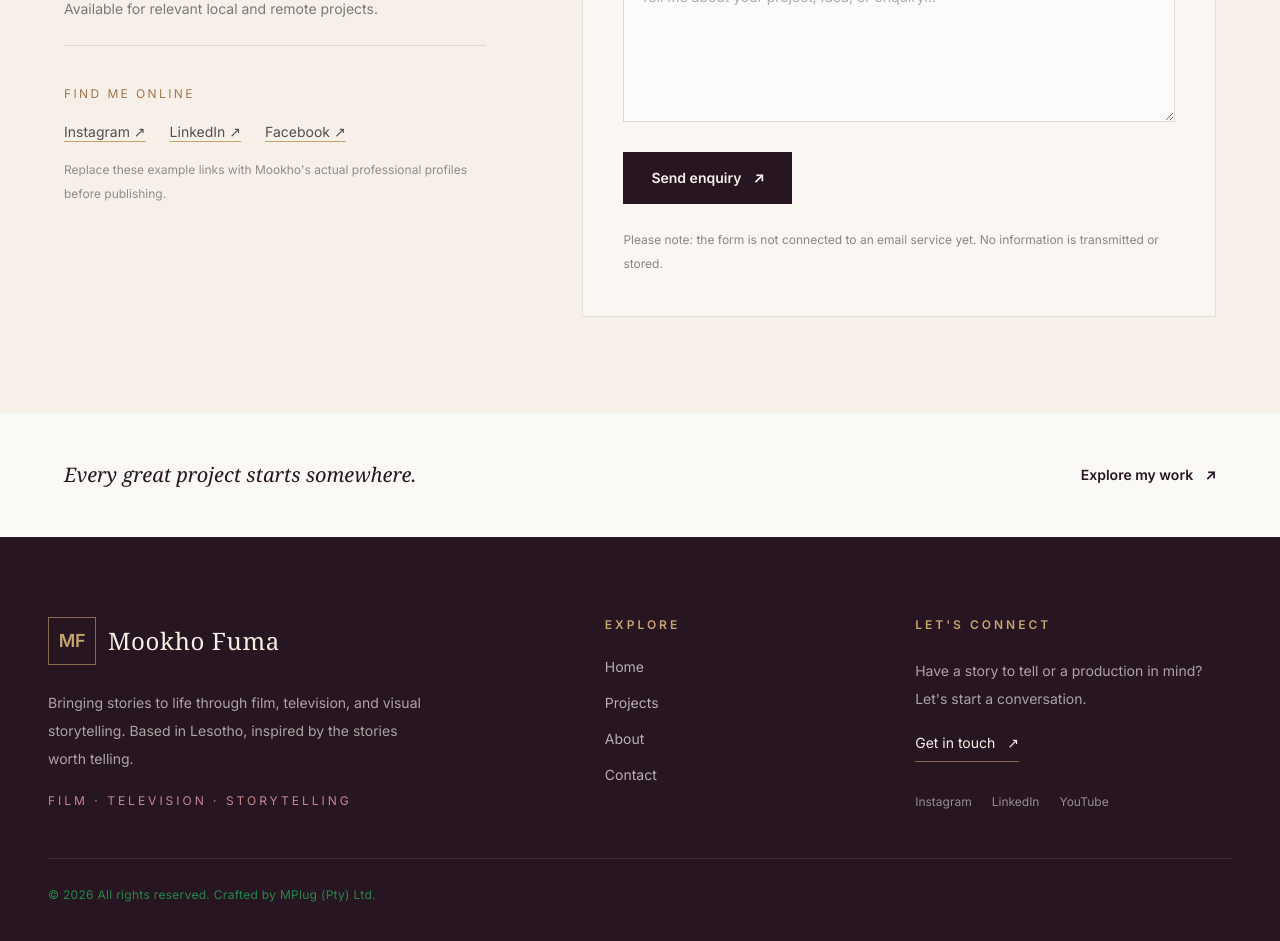
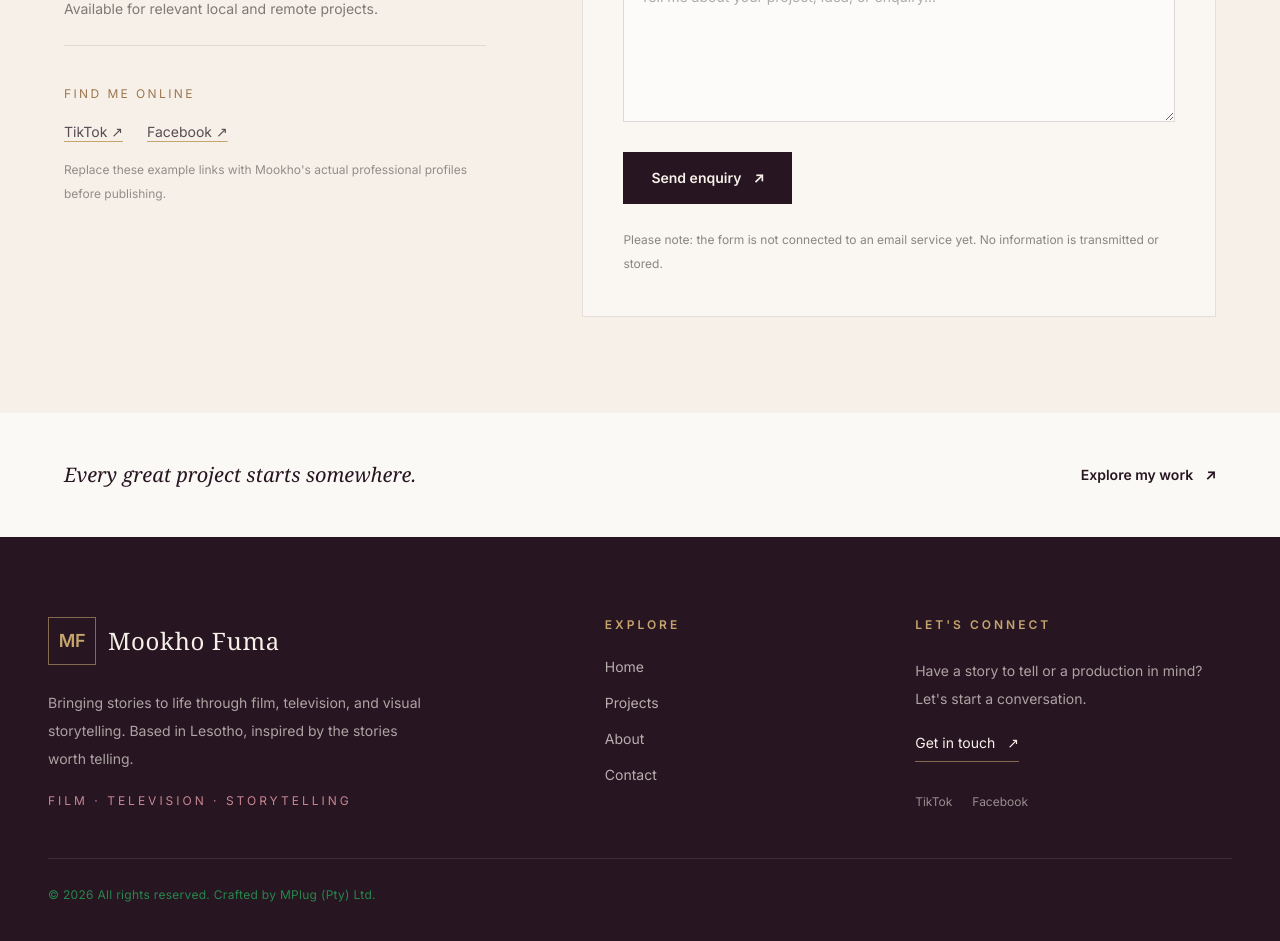
Before and after one commit to Fuma1322/cassyfuma, a Next.js app: page /contact in a window 1280 px wide. Shown: the part 1120-2061 px from the top of the page. Built offline with nearby package versions, Linux system fonts and the light colour scheme.

Commit message:
add: Social Media Links

```diff
--- a/components/frontend/ContactContent.tsx
+++ b/components/frontend/ContactContent.tsx
@@ -18,12 +18,8 @@ const contactMethods = [
 
 const socialLinks = [
   {
-    label: 'Instagram',
-    href: 'https://www.instagram.com/',
-  },
-  {
-    label: 'LinkedIn',
-    href: 'https://www.linkedin.com/',
+    label: 'TikTok',
+    href: 'https://www.tiktok.com/@cassy.ls31',
   },
   {
     label: 'Facebook',
--- a/components/layout/Footer.tsx
+++ b/components/layout/Footer.tsx
@@ -8,9 +8,8 @@ const navigationLinks = [
 ];
 
 const socialLinks = [
-  { label: 'Instagram', href: 'https://www.instagram.com/' },
-  { label: 'LinkedIn', href: 'https://www.linkedin.com/' },
-  { label: 'YouTube', href: 'https://www.youtube.com/' },
+  { label: 'TikTok', href: 'https://www.tiktok.com/@cassy.ls31' },
+  { label: 'Facebook', href: 'https://www.facebook.com/cassydefuma.mookho' },
 ];
 
 export default function Footer() {
```
